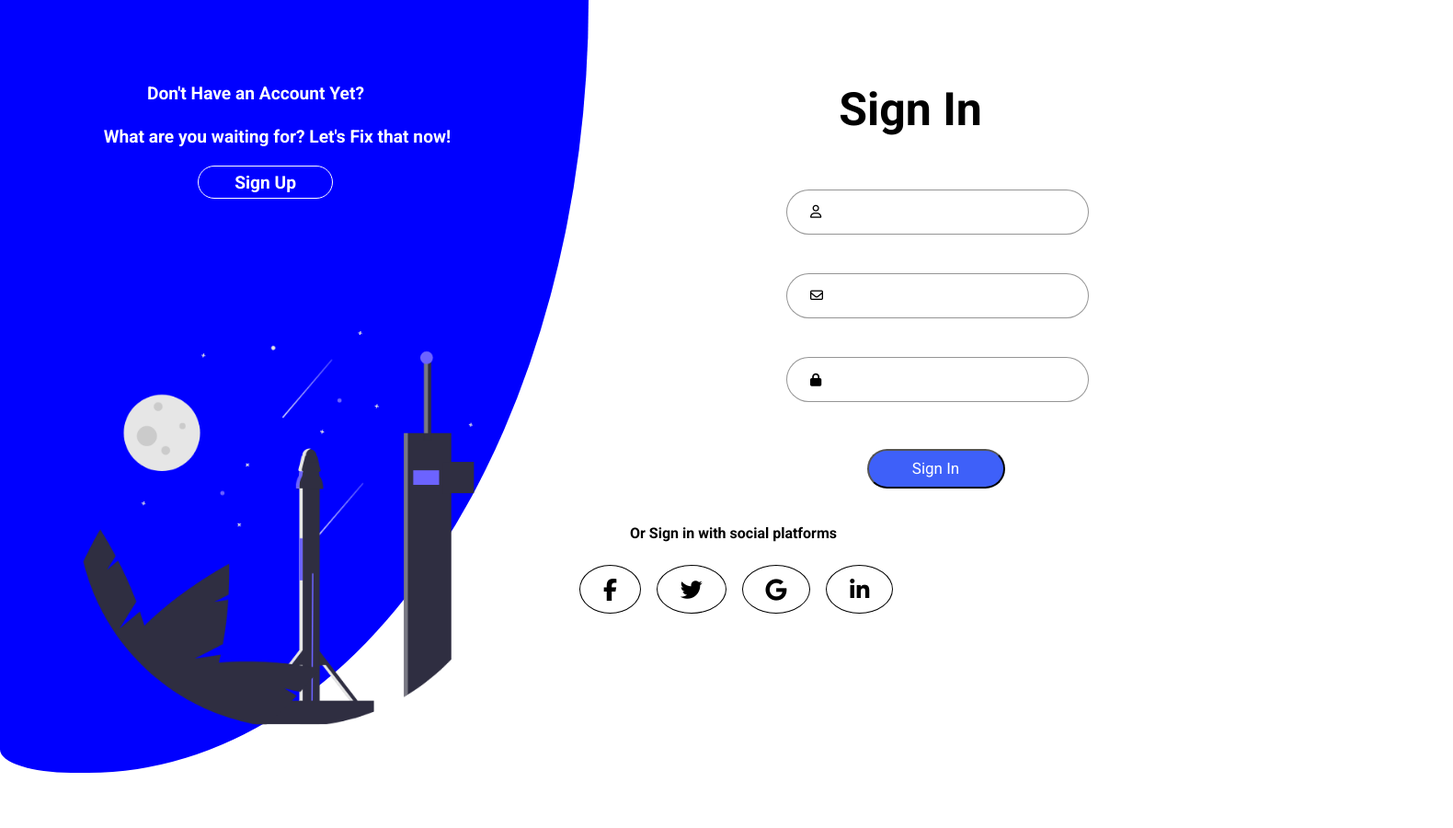
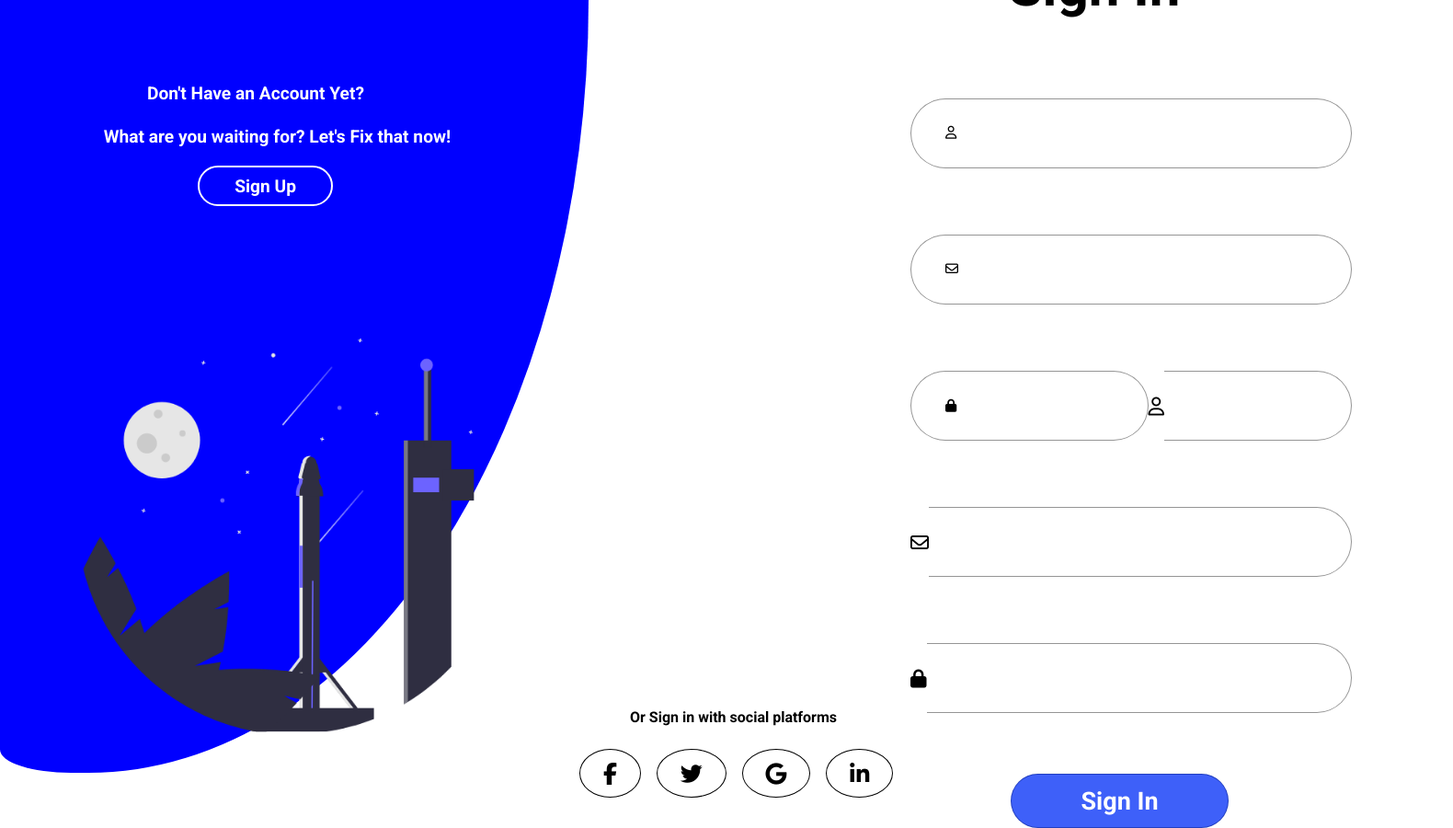
Before and after one commit to anthonylatorre764/CRM_Project, a plain HTML site: page index.html in a window 1280 px wide. Shown: the whole page at 92% size, 1580 px wide, since content can reach past the window. Before the commit the page ends 840 px from the top, so only its background shows below. Drawn offline with Linux system fonts and the light colour scheme.

Commit message:
resized sign up and sign in

```diff
--- a/index.html
+++ b/index.html
@@ -27,6 +27,7 @@ crossorigin="anonymous"></script>
         <h2>Sign In</h2>
         <form>
             <div class="icon_box">
+
                 <i id="icon" class="fa-regular fa-user fa-sm"></i>
                 <input type="text" maxlength="27">
             </div>
@@ -37,6 +38,16 @@ crossorigin="anonymous"></script>
             <div class="icon_box">
                 <i id="icon" class="fa-solid fa-lock fa-sm"></i>
                 <input type="password" maxlength="24">
+                <i class="fa-regular fa-user fa-lg"></i>
+                <input type="text" maxlength="35">
+            </div>
+            <div class="icon_box">
+                <i class="fa-regular fa-envelope fa-lg"></i>
+                <input type="email" maxlength="33">
+            </div>
+            <div class="icon_box">
+                <i class="fa-solid fa-lock fa-lg"></i>
+                <input type="password" maxlength="30">
             </div>
             <button class="signin">Sign In</button>
 
--- a/styles.css
+++ b/styles.css
@@ -23,14 +23,17 @@ body {
     height: 500px;
     margin-left: 140px;
     margin-top: 60px;
+    width: 700px;
+    height: 670px;
+    margin: 90px 0 0 240px;
     padding-bottom: 0;
 }
 
 
 h2 {
-    margin: 0 80px 37px 0;
-    font-size: 50px;
-    font-weight: 550;
+    margin: 0 80px 50px 0;
+    font-size: 60px;
+    font-weight: 502;
 }
 
 
@@ -45,7 +48,7 @@ form {
 .icon_box {
     display: flex;
     align-items: center;
-    width: 350px;
+    width: 480px;
 }
 
 
@@ -55,23 +58,22 @@ form {
     border: 1.25px solid rgb(149, 149, 149);
     width: 40px;
     border-right: 0;
-    padding: 23px 0px 23px 25px;
-    border-radius: 25px 0 0 25px;
+    padding: 36px 0px 37px 37px;                        /* Resize icon border */
+    border-radius: 39px 0 0 39px;
 }
 
 
 input {
     display: block;
-    border-radius: 0 25px 25px 0;
+    border-radius: 0 39px 39px 0;
     border: 1.25px solid rgb(149, 149, 149);
     border-left: 0;
-    width: 100%;
-    height: 47px;
+    width: 100%;                                     /* Resize input fields */
+    height: 74px;
     padding-left: 4px;
-    font-size: 16px;
-    margin: 21px 21px 21px 0;
+    font-size: 19px;
     font-family: Verdana;
-    font-size: smaller;
+    margin: 36px 0px 36px 0;
     letter-spacing: 0.05em;
 }
 
@@ -84,12 +86,14 @@ input[type=password] {
 
 .signin {
     display: block;
-    border-radius: 25px;
-    width: 40%;
-    height: 43px;
+    border-radius: 39px;
+    width: 45%;
+    height: 59px;
     background-color: rgba(44, 81, 249, 0.913);
+    border: 1px solid rgba(32, 61, 187, 0.913);
     color: white;
-    font-size: 17px;
+    font-size: 27px;
+    font-weight: 510;
     transition-duration: 0.3s;
     margin: 30px 25px 0 0;
 }
@@ -107,6 +111,7 @@ button:hover {
     height: 98vh;
     width: 100%;
     padding-top: 80px;
+    padding-top: 10vh;
     padding-left: 0;
     color: white;
 }
@@ -134,10 +139,10 @@ button:hover {
     margin-left: 16.8vw;
     margin-top: 1vh;
     width: 11.5vw;
-    height: 4.5vh;
-    border-radius: 18px;
+    height: 5.5vh;
+    border-radius: 39px;
     background-color: blue;
-    border: 1.5px solid white;
+    border: 2.5px solid white;
     color: white;
     font-size: 1.5vw;
     font-weight: 510;
```
